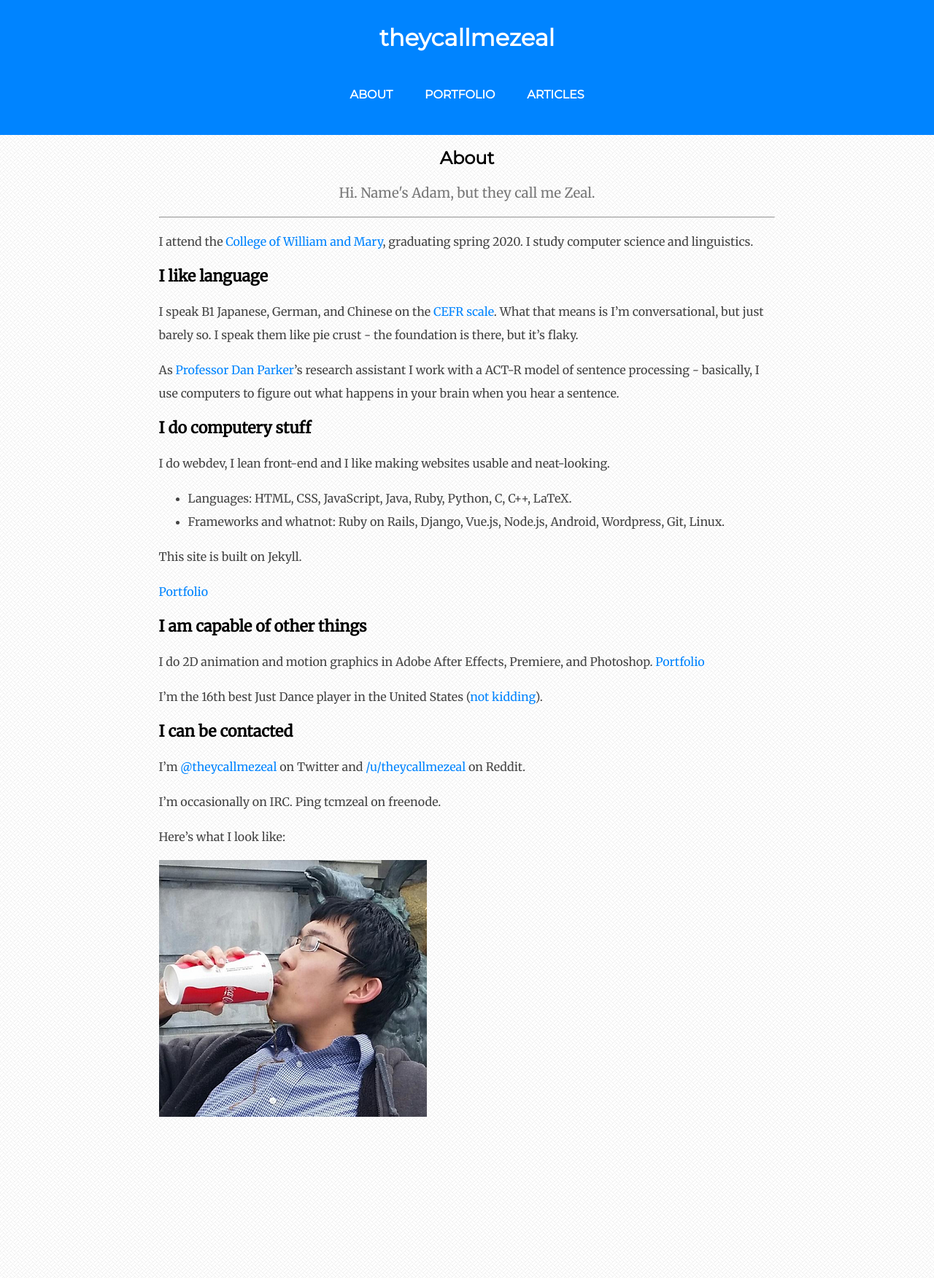
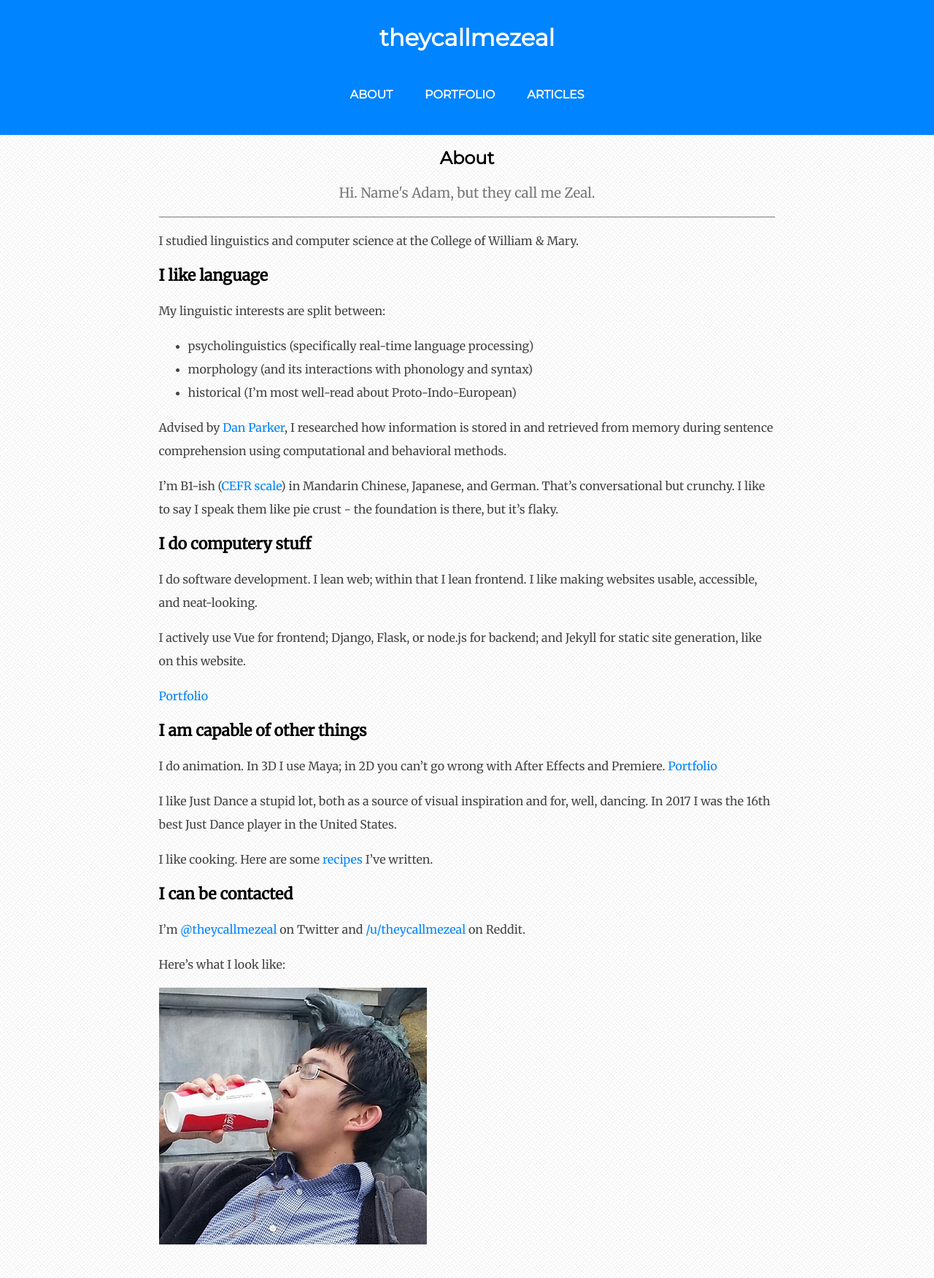
Before and after one commit to theycallmezeal/theycallmezeal.github.io, a Jekyll site: the page built from about.md, in a window 1280 px wide. Shown: the whole page at 73% size. Built offline with Jekyll 4.4.1, drawn with Linux system fonts in a browser that asks for light colours.

Commit message:
give homepage/about a much-needed update

```diff
--- a/about.md
+++ b/about.md
@@ -4,37 +4,40 @@ title: About
 subtitle: Hi. Name's Adam, but they call me Zeal.
 ---
 
-I attend the [College of William and Mary](http://wm.edu), graduating spring 2020. I study computer science and linguistics.
+I studied linguistics and computer science at the College of William & Mary.
 
 # I like language
 
-I speak B1 Japanese, German, and Chinese on the [CEFR scale](https://en.wikipedia.org/wiki/Common_European_Framework_of_Reference_for_Languages). What that means is I'm conversational, but just barely so. I speak them like pie crust - the foundation is there, but it's flaky.
+My linguistic interests are split between:
 
-As [Professor Dan Parker](http://www.wm.edu/as/linguistics/parker/about.html)'s research assistant I work with a ACT-R model of sentence processing - basically, I use computers to figure out what happens in your brain when you hear a sentence.
+* psycholinguistics (specifically real-time language processing)
+* morphology (and its interactions with phonology and syntax)
+* historical (I'm most well-read about Proto-Indo-European)
+
+Advised by [Dan Parker](http://cell.wm.edu/parker/), I researched how information is stored in and retrieved from memory during sentence comprehension using computational and behavioral methods.
+
+I'm B1-ish ([CEFR scale](https://en.wikipedia.org/wiki/Common_European_Framework_of_Reference_for_Languages)) in Mandarin Chinese, Japanese, and German. That's conversational but crunchy. I like to say I speak them like pie crust - the foundation is there, but it's flaky.
 
 # I do computery stuff
 
-I do webdev, I lean front-end and I like making websites usable and neat-looking.
+I do software development. I lean web; within that I lean frontend. I like making websites usable, accessible, and neat-looking.
 
-* Languages: HTML, CSS, JavaScript, Java, Ruby, Python, C, C++, LaTeX.
-* Frameworks and whatnot: Ruby on Rails, Django, Vue.js, Node.js, Android, Wordpress, Git, Linux.
-
-This site is built on Jekyll.
+I actively use Vue for frontend; Django, Flask, or node.js for backend; and Jekyll for static site generation, like on this website.
 
 [Portfolio](portfolio#computery)
 
 # I am capable of other things
 
-I do 2D animation and motion graphics in Adobe After Effects, Premiere, and Photoshop. [Portfolio](portfolio#video)
+I do animation. In 3D I use Maya; in 2D you can't go wrong with After Effects and Premiere. [Portfolio](portfolio#video)
 
-I'm the 16th best Just Dance player in the United States ([not kidding](https://youtu.be/AUqUBdKvraI)).
+I like Just Dance a stupid lot, both as a source of visual inspiration and for, well, dancing. In 2017 I was the 16th best Just Dance player in the United States.
+
+I like cooking. Here are some [recipes](https://www.cinc.kitchen/users/Adam) I've written.
 
 # I can be contacted
 
 I'm [@theycallmezeal](http://twitter.com/theycallmezeal) on Twitter and [/u/theycallmezeal](http://reddit.com/u/theycallmezeal) on Reddit.
 
-I'm occasionally on IRC. Ping tcmzeal on freenode.
-
 Here's what I look like:
 
 ![Me enjoying a delicious beverage](images/coke.png)
--- a/css/style.css
+++ b/css/style.css
@@ -153,7 +153,9 @@ pre {
 }
 
 hr {
-	color: #777777;
+	background-color: #777777;
+	border: none;
+	height: 1px;
 }
 
 /*
```
Also changed, not shown: css/index.css (+14 -5 lines), index.html (+5 -3 lines).
